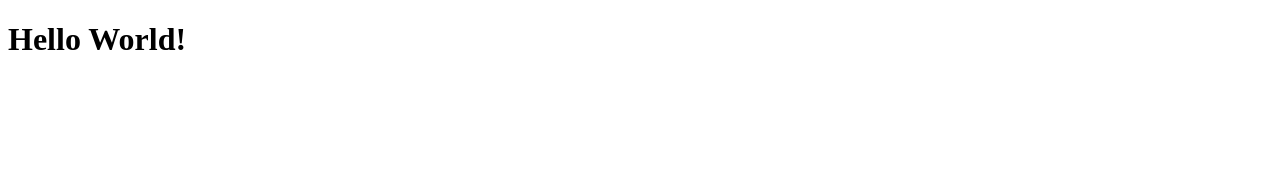
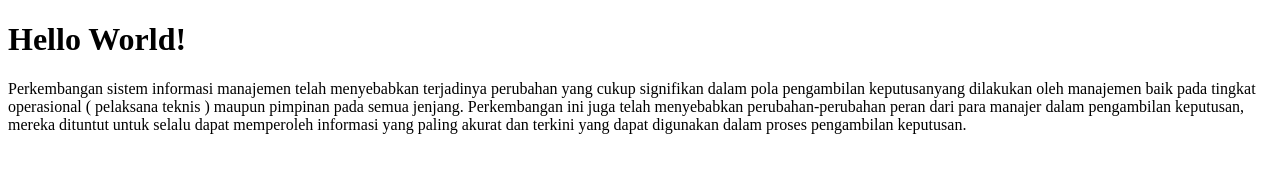
Before and after one commit to frmdhan20/fjr-test-2, a plain HTML site: page index.html in a window 1280 px wide. Drawn offline with Linux system fonts and the light colour scheme.

Commit message:
menambahkan paragraf

```diff
--- a/index.html
+++ b/index.html
@@ -9,5 +9,7 @@
 
 	<h1>Hello World!</h1>
 
+	<p>Perkembangan sistem informasi manajemen telah menyebabkan terjadinya perubahan yang cukup signifikan dalam pola pengambilan keputusanyang dilakukan oleh manajemen baik pada tingkat operasional ( pelaksana teknis ) maupun pimpinan pada semua jenjang. Perkembangan ini juga telah menyebabkan perubahan-perubahan peran dari para manajer dalam pengambilan keputusan, mereka dituntut untuk selalu dapat memperoleh informasi yang paling akurat dan terkini yang dapat digunakan dalam proses pengambilan keputusan.</p>
+
 </body>
 </html>
```
